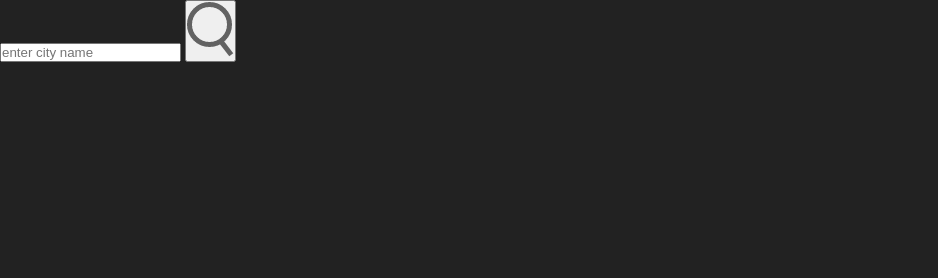
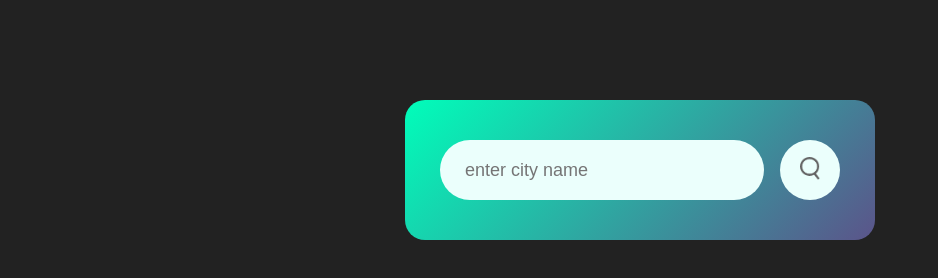
Before and after one commit to nikodiam99/WeatherApp, a plain HTML site: page index.html in a window 1280 px wide. Shown: the whole page, without its empty margins (0-938 px from the left). Drawn offline with Linux system fonts and the light colour scheme.

Commit message:
Styling for search input and button

```diff
--- a/style.css
+++ b/style.css
@@ -7,3 +7,43 @@
 body{
     background: #222;
 }
+.card{
+    width: 90%;
+    max-width: 470px;
+    background: linear-gradient(135deg, #00feba, #5b548a);
+    color: #fff;
+    margin: 100px auto 0;
+    border-radius: 20px;
+    padding: 40px 35px;
+    text-align: center;
+}
+.search{
+    width: 100%;
+    display: flex;
+    align-items: center;
+    justify-content: space-between;
+}
+.search input{
+    border:0;
+    outline: 0;
+    background: #ebfffc;
+    color: #555;
+    padding: 10px 25px;
+    height: 60px;
+    border-radius: 30px;
+    flex:1;
+    margin-right: 16px;
+    font-size: 18px;
+}
+.search button{
+    border:0;
+    outline: 0;
+    background: #ebfffc;
+    border-radius: 50%;
+    width:60px;
+    height:60px;
+    cursor:pointer;
+}
+.search button img{
+    width: 20px;
+}
```
